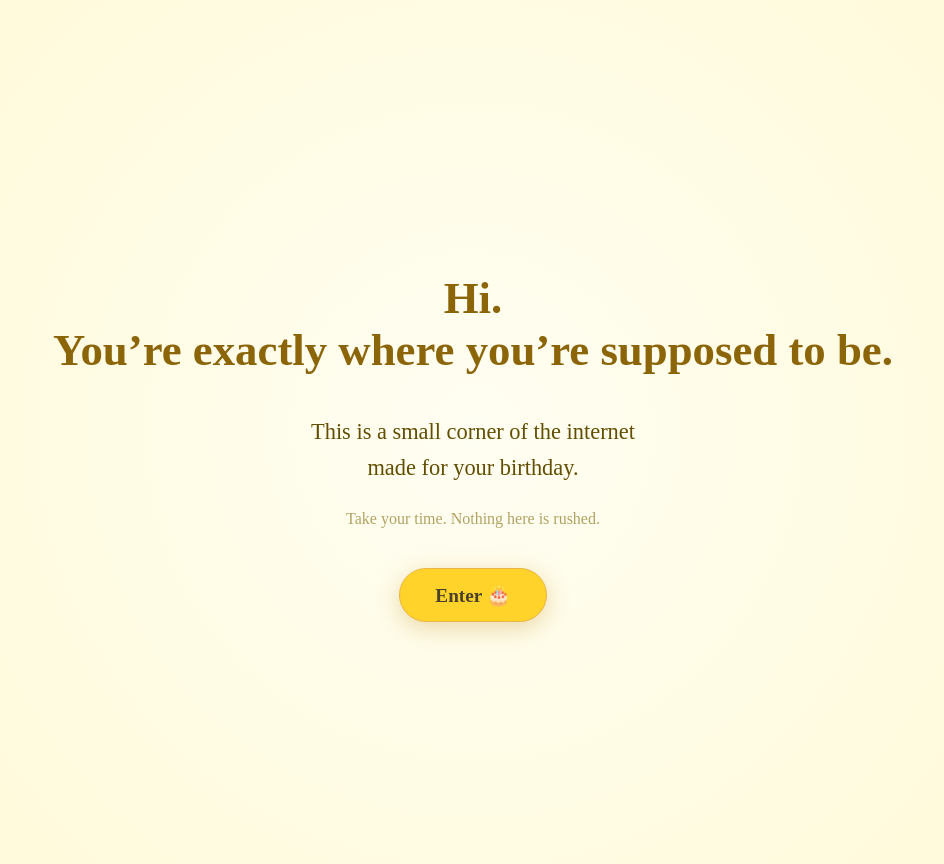
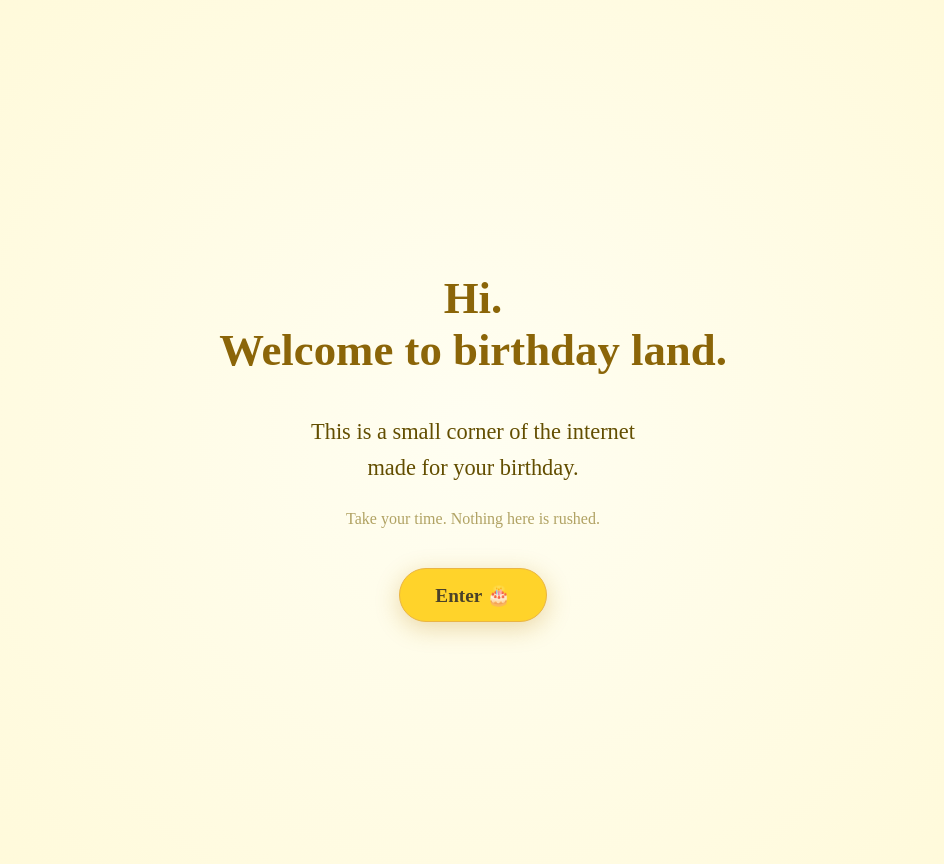
Before and after one commit to theguyP8/gift, a plain HTML site: page index.html in a window 1280 px wide. Shown: the whole page, without its empty margins (167-1111 px from the left). Drawn offline with Linux system fonts and the light colour scheme.

Commit message:
Change greeting to 'Welcome to birthday land.'
Updated greeting message and maintained existing structure.

```diff
--- a/index.html
+++ b/index.html
@@ -10,7 +10,7 @@
     <main class="hero">
         <h1>
             Hi.<br>
-            You’re exactly where you’re supposed to be.
+            Welcome to birthday land.
         </h1>
 
         <p class="subtitle">
```
